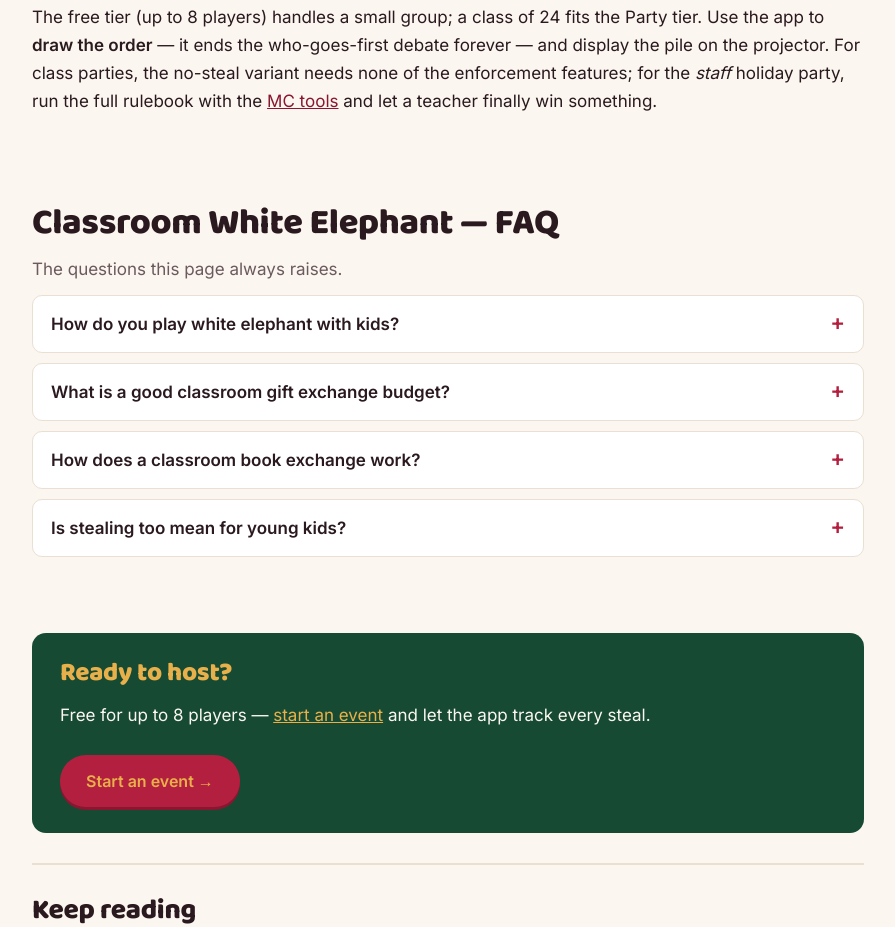
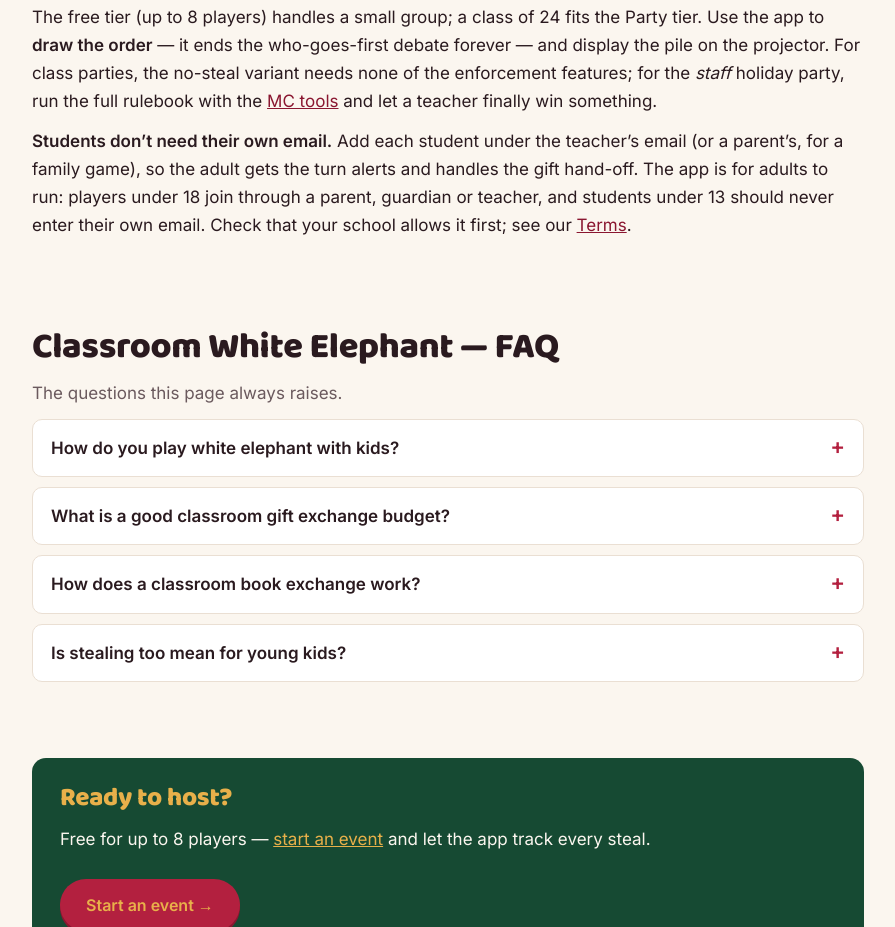
Before and after one commit to jfaber80-png/stolenelephants-site, a plain HTML site: page classroom-white-elephant.html in a window 1280 px wide. Shown: the part 2120-3047 px from the top of the page, without its empty margins (192-1087 px from the left). Drawn offline with Linux system fonts and the light colour scheme.

Commit message:
Classroom page: students play under the teacher's or a parent's email
Co-Authored-By: Claude Opus 5.5 <noreply@anthropic.com>
Claude-Session: https://claude.ai/code/session_017ot4payXcAui8CaNe5QBzL

```diff
--- a/classroom-white-elephant.html
+++ b/classroom-white-elephant.html
@@ -307,6 +307,7 @@ h3{font-size:21px;margin:24px 0 8px}
   <h2>Running it with the app (yes, in class)</h2>
   <p class="sub">For grades 5+, or the staff party.</p>
 <p>The free tier (up to 8 players) handles a small group; a class of 24 fits the Party tier. Use the app to <strong>draw the order</strong> — it ends the who-goes-first debate forever — and display the pile on the projector. For class parties, the no-steal variant needs none of the enforcement features; for the <em>staff</em> holiday party, run the full rulebook with the <a href="/master-of-ceremonies">MC tools</a> and let a teacher finally win something.</p>
+<p><strong>Students don’t need their own email.</strong> Add each student under the teacher’s email (or a parent’s, for a family game), so the adult gets the turn alerts and handles the gift hand-off. The app is for adults to run: players under 18 join through a parent, guardian or teacher, and students under 13 should never enter their own email. Check that your school allows it first; see our <a href="/terms">Terms</a>.</p>
 </section>
 
 <section>
```
